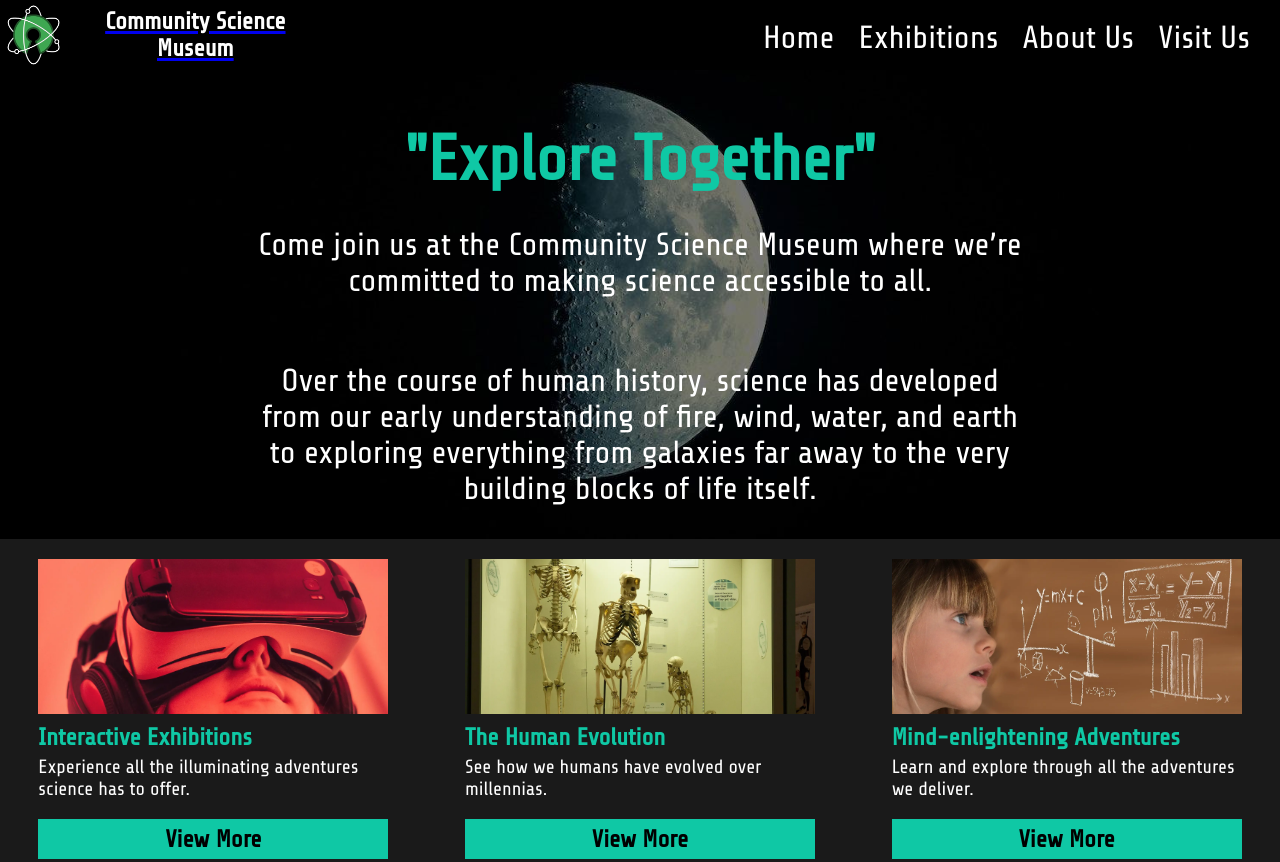
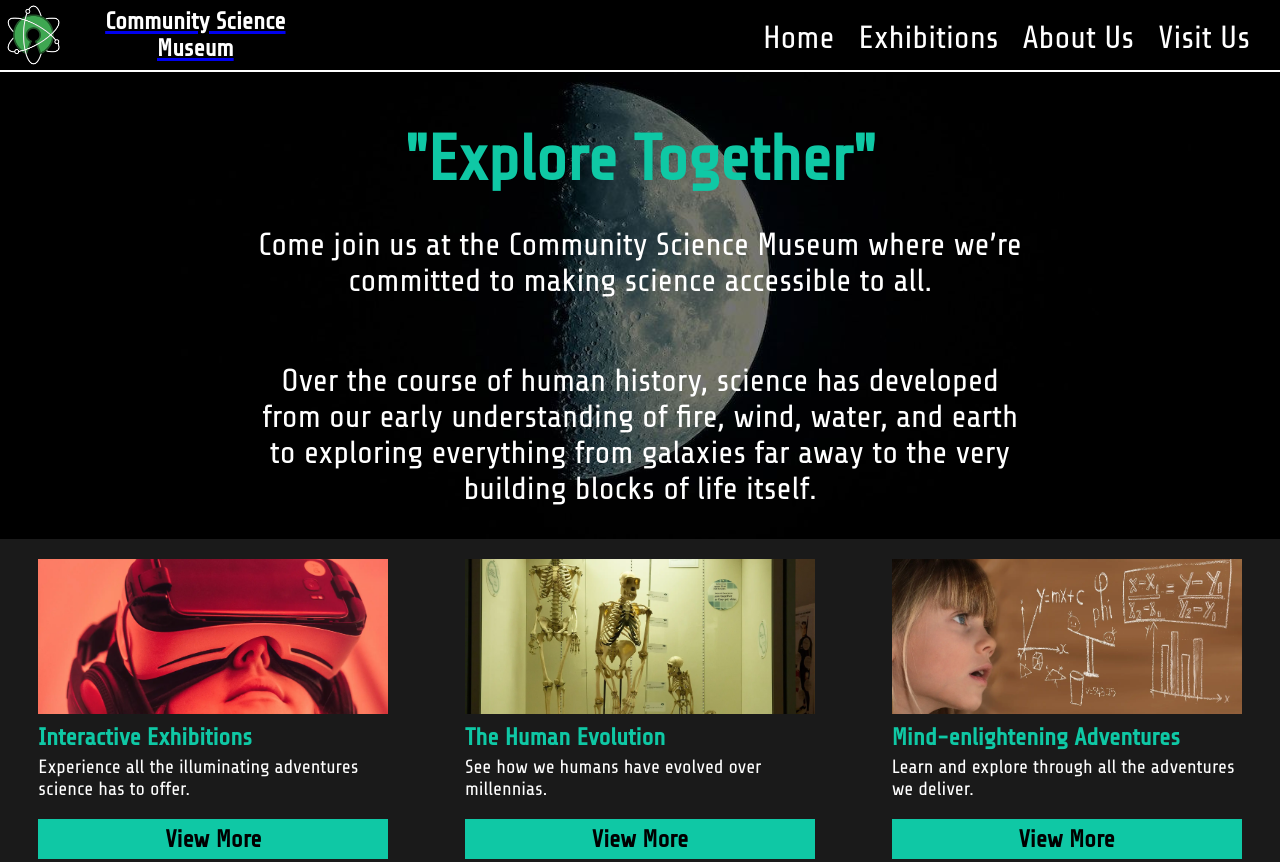
Before and after one commit to ESPR07/Noroff-Semester-Project-1, a plain HTML site: page index.html in a window 1280 px wide. Shown: the top 862 px of the page. Drawn offline with Linux system fonts and the light colour scheme.

Commit message:
Update styles.css

```diff
--- a/css/styles.css
+++ b/css/styles.css
@@ -96,6 +96,7 @@ header {
   display: flex;
   text-align: center;
   justify-content: space-between;
+  border-bottom: solid white 2px;
 }
 
 .home-logo-link {
```
